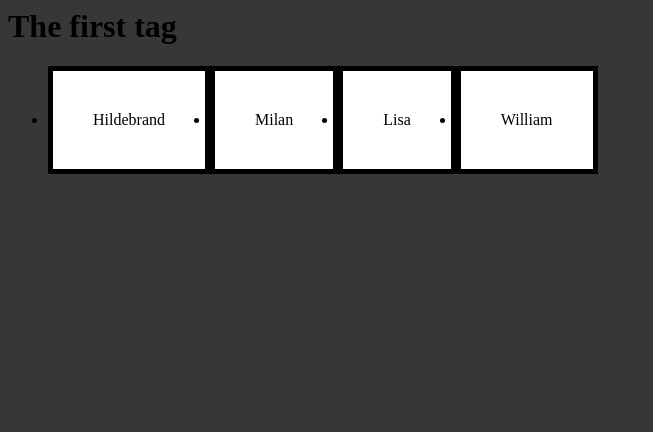
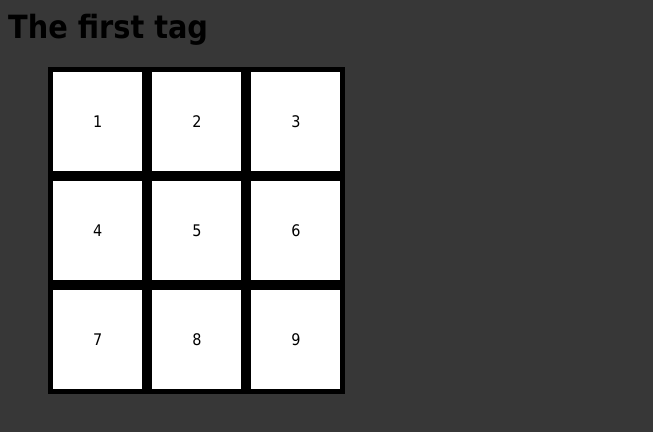
Before and after one commit to binaryjohn/bankroft, a plain HTML site: page index.html in a window 1280 px wide. Shown: the whole page, without its empty margins (0-653 px from the left). Drawn offline with Linux system fonts and the light colour scheme.

Commit message:
Added the number dialing pad

```diff
--- a/css/style.css
+++ b/css/style.css
@@ -1,4 +1,5 @@
 html {
+    font-family:"Tahoma";
 }
 
 body {
@@ -11,3 +12,10 @@ li {
     border:5px solid #000;
     padding:40px;
 }
+
+#holder {
+    width:350px;
+}
+ul.NoBullet {
+    list-style-type:none;
+}
--- a/index.html
+++ b/index.html
@@ -5,11 +5,18 @@
     </head>
     <body>
         <h1>The first tag</h1>
-        <ul>
-            <li>Hildebrand</li>
-            <li>Milan</li>
-            <li>Lisa</li>
-            <li>William</li>
-        </ul>
+        <div id="holder">
+            <ul class="NoBullet">
+                <li>1</li>
+                <li>2</li>
+                <li>3</li>
+                <li>4</li>
+                <li>5</li>
+                <li>6</li>
+                <li>7</li>
+                <li>8</li>
+                <li>9</li>
+            </ul>
+        </div>
     </body>
 </html>
```
